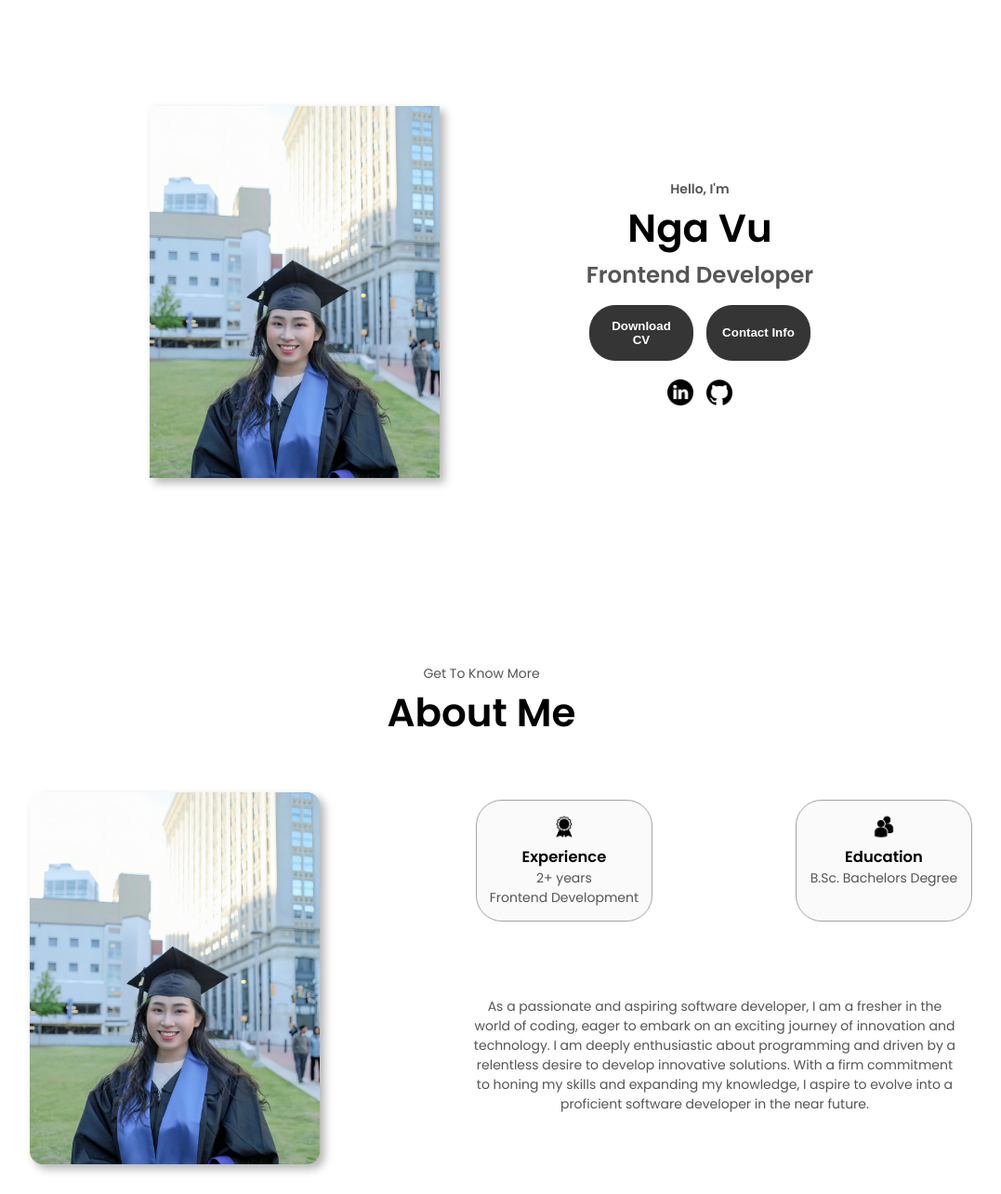
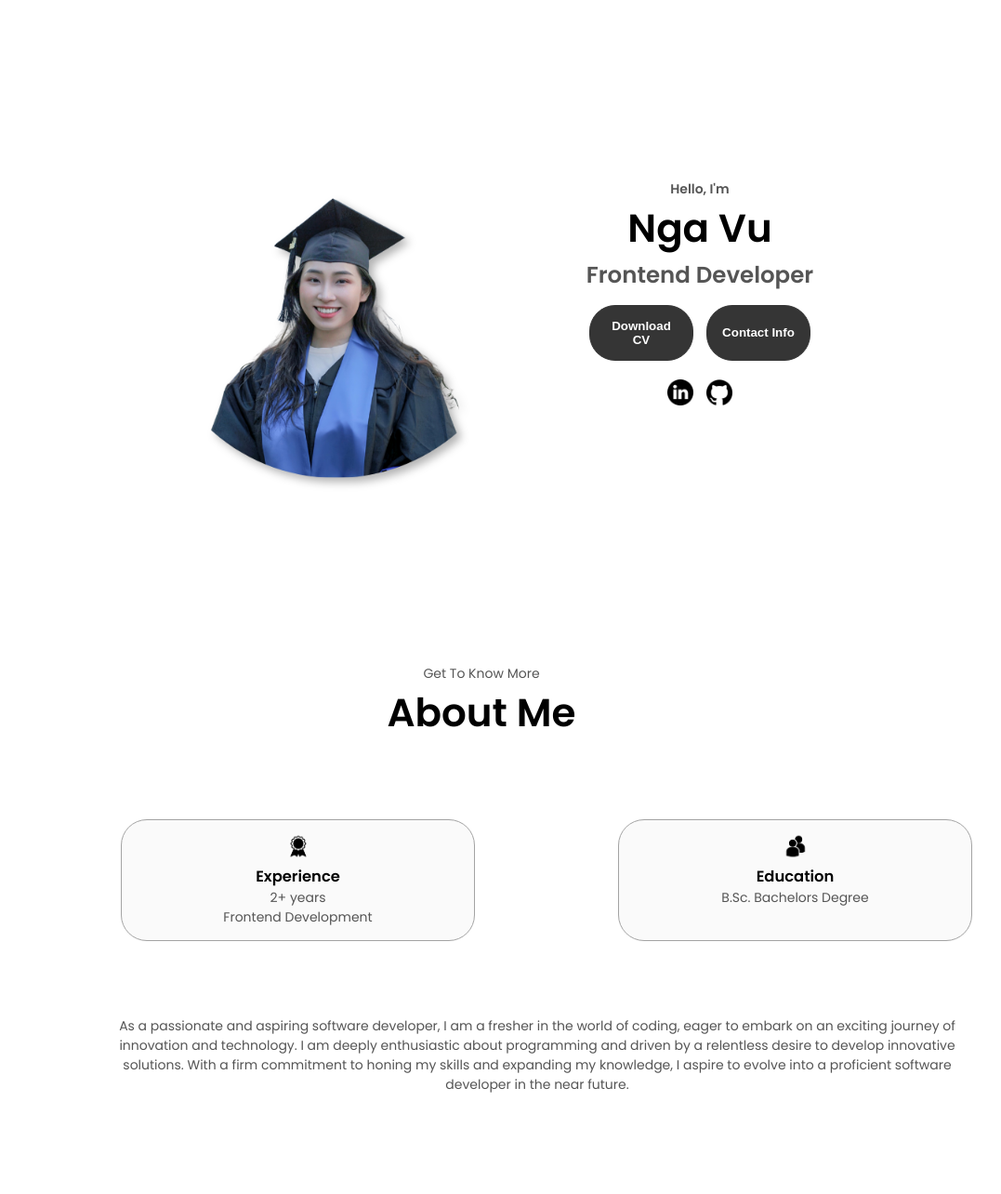
Before and after one commit to ngavu09/ngavu09.github.io, a website with bundled scripts: page index.html in a window 1280 px wide. Shown: the part 116-1400 px from the top of the page at 93% size, without its empty margins (122-1199 px from the left). Built offline with nearby package versions, Linux system fonts and the light colour scheme; a web font is replaced by a local one.

Commit message:
update index

```diff
--- a/index.html
+++ b/index.html
@@ -76,7 +76,7 @@
 		</div>
     <section id="profile">
       <div class="section__pic-container">
-        <img src="./assets/about-pic.jpg" alt="Nga Vu profile picture" />
+        <img src="./assets/profile-pic4.png" alt="Nga Vu profile picture" />
       </div>
       <div class="section__text">
         <p class="section__text__p1">Hello, I'm</p>
@@ -117,13 +117,15 @@
       <p class="section__text__p1">Get To Know More</p>
       <h1 class="title">About Me</h1>
       <div class="section-container">
+        <!--
         <div class="section__pic-container">
           <img
-            src="./assets/about-pic.jpg"
+            src="./assets/about-pic.png"
             alt="Profile picture"
             class="about-pic"
           />
         </div>
+        -->
         <div class="about-details-container">
           <div class="about-containers">
             <div class="details-container">
```
Also changed, not shown: assets/about-pic.jpg (deleted), assets/about-pic.png (added), assets/profile-pic.png (deleted), assets/profile-pic2.png (deleted), assets/profile-pic3.png (deleted), assets/profile-pic4.png (added).
